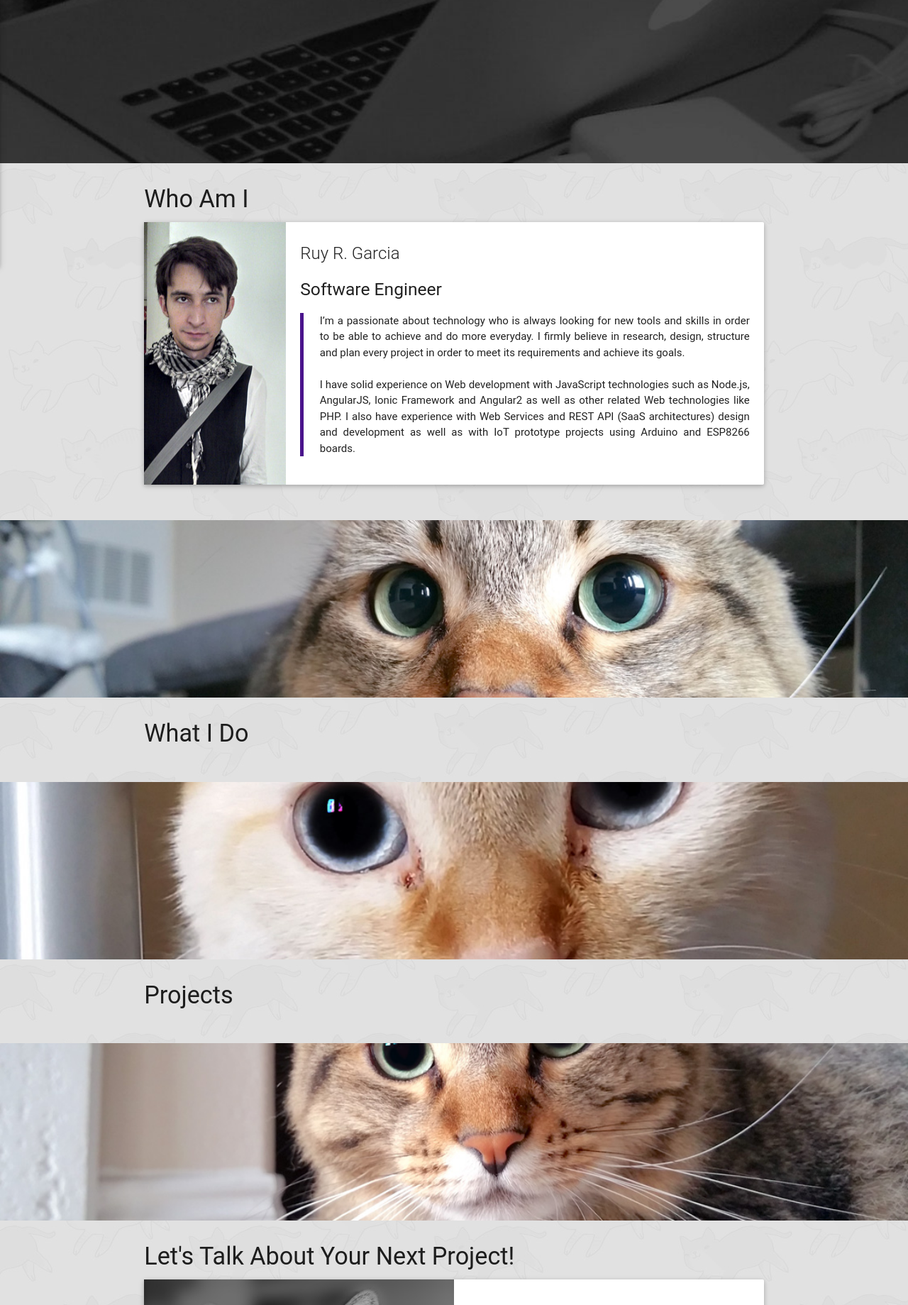
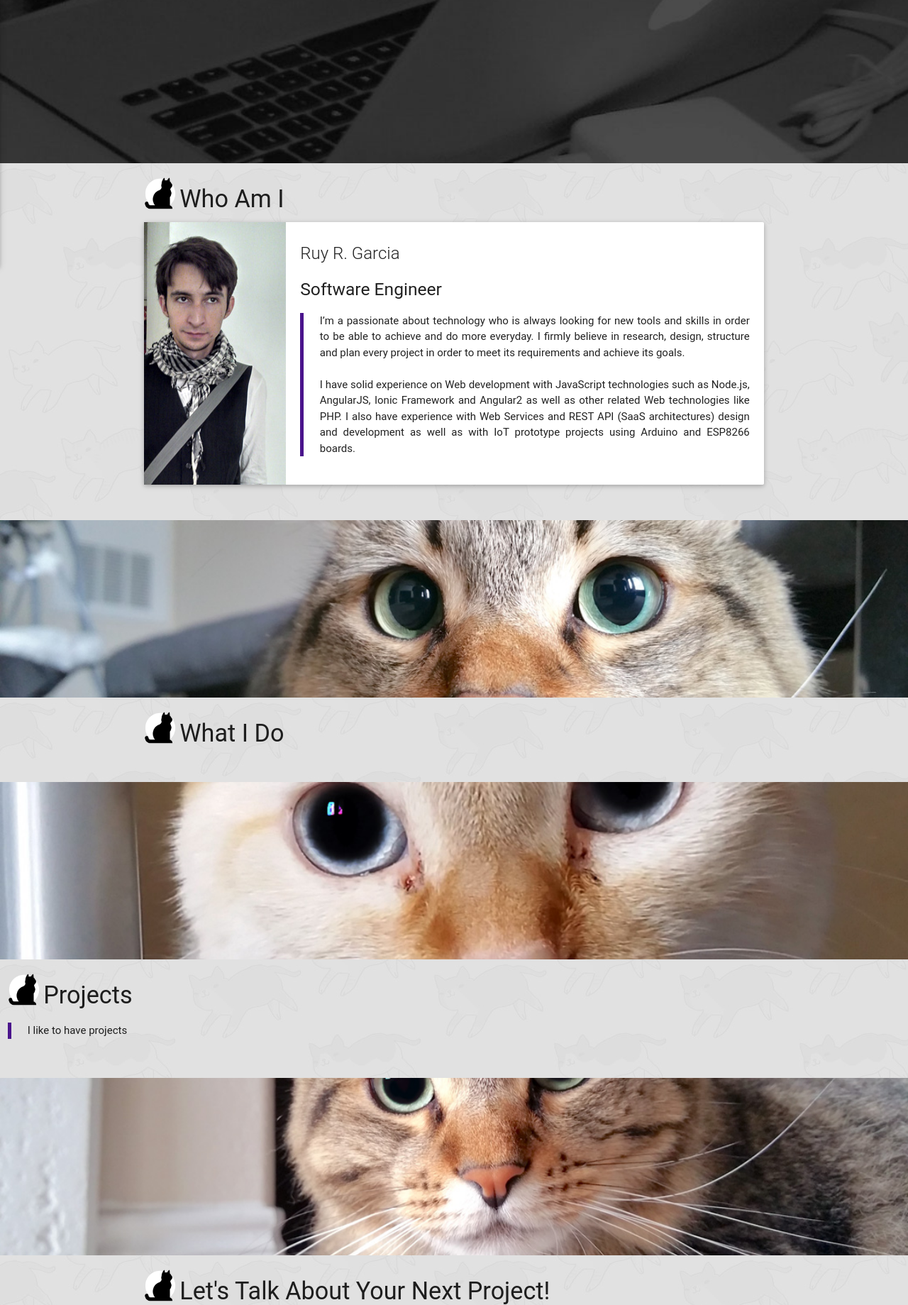
Before and after one commit to rrgarciach/developercat, a Node project: template templates/views/index.hbs in a window 1280 px wide. Shown: the part 484-2323 px from the top of the page at 71% size. Run offline with Node 20 templates, Linux system fonts and the light colour scheme; the template is opened without the code that fills it, so the values that code supplies are empty; some libraries are stand-ins or nearby versions; some web fonts are replaced.

```diff
--- a/public/js/site/index/index.js
+++ b/public/js/site/index/index.js
@@ -2,6 +2,6 @@
 
 $('.carousel.carousel-slider').carousel({full_width: true});
 
-setInterval(() => {
-	$('.carousel').carousel('next');
-}, 6000);
+// setInterval(() => {
+// 	$('.carousel').carousel('next');
+// }, 6000);
--- a/public/styles/site/index.scss
+++ b/public/styles/site/index.scss
@@ -11,12 +11,17 @@
 	background-position: center;
 
 	.carousel-item {
-	  //margin-top: 5em;
 	  h1 {
 		font-size: 3em;
 	  }
 	}
 
+  }
+
+  .logo-title {
+	height: 3em;
+	float: left;
+	margin: 5px 5px 0 0;
   }
 
   #me {
--- a/templates/views/index.hbs
+++ b/templates/views/index.hbs
@@ -16,6 +16,7 @@
     <div class="section white">
         <div class="row container">
             <div class="col">
+                <img src="images/logo-navbar.png" class="logo-title">
 				<h4 class="header">Who Am I</h4>
                 <div class="card horizontal hoverable">
                     <div class="card-image hide-on-small-only">
@@ -53,6 +54,7 @@
     <div class="section white">
         <div class="row container">
             <div class="col s12">
+                <img src="images/logo-navbar.png" class="logo-title">
                 <h4>What I Do</h4>
             </div>
 			{{# each whatIDo}}
@@ -78,9 +80,11 @@
 
     <!-- Projects -->
     <div id="board" class="section white">
-        <div class="row container">
+        <div class="row">
             <div class="col s12">
-                <h4>Projects</h4>
+                <img src="images/logo-navbar.png" class="logo-title">
+                <h4 class="header">Projects</h4>
+				<blockquote>I like to have projects</blockquote>
             </div>
 
             <!-- Backlog -->
@@ -154,6 +158,7 @@
     <div id="contact" class="section white board">
         <div class="row container">
             <div class="col s12">
+                <img src="images/logo-navbar.png" class="logo-title">
 				<h4 class="header">Let's Talk About Your Next Project!</h4>
                 <div class="card horizontal">
                     <div class="card-image hide-on-small-only">
```
Also changed, not shown: public/styles/site.css.
